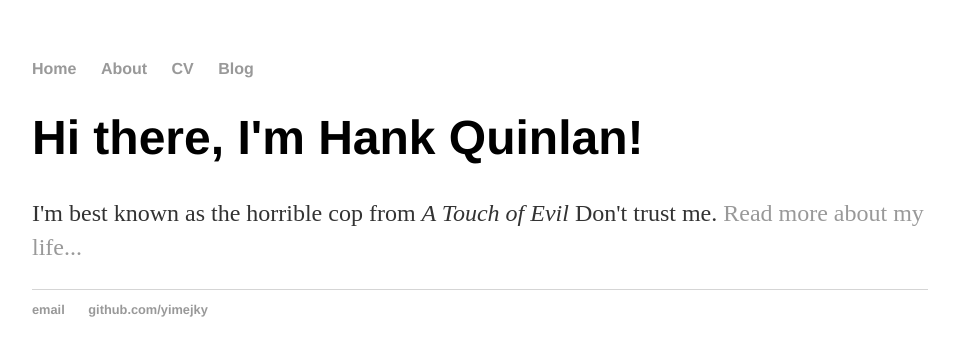
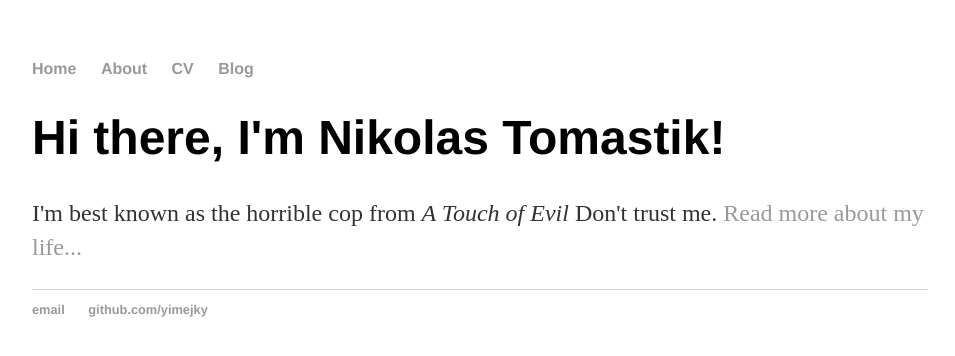
Before and after one commit to yimejky/yimejky.github.io, a Jekyll site: the page built from index.html, in a window 1280 px wide. Shown: the top 356 px of the page, without its empty margins (160-1115 px from the left). Built offline with Jekyll 4.4.1, drawn with Linux system fonts in a browser that asks for light colours.

Commit message:
rename old name

```diff
--- a/index.html
+++ b/index.html
@@ -3,6 +3,6 @@ layout: default
 title: Nikolas Tomastik
 ---
 <div class="blurb">
-    <h1>Hi there, I'm Hank Quinlan!</h1>
+    <h1>Hi there, I'm Nikolas Tomastik!</h1>
     <p>I'm best known as the horrible cop from <em>A Touch of Evil</em> Don't trust me. <a href="/about">Read more about my life...</a></p>
 </div><!-- /.blurb -->
```
